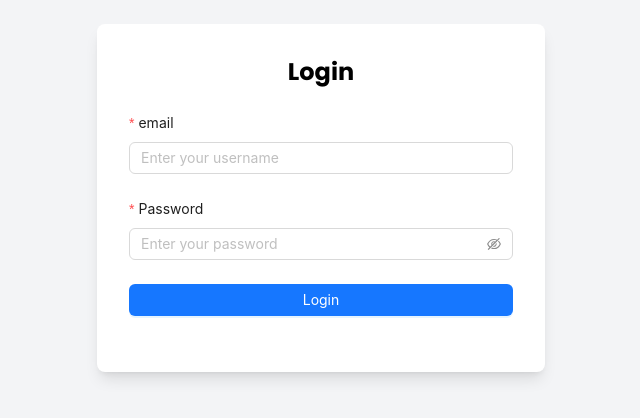
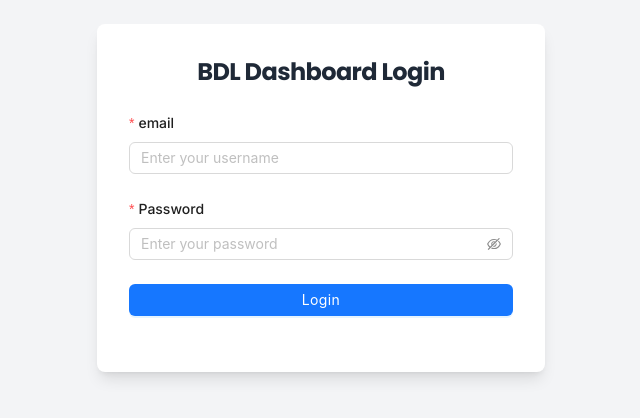
Before and after one commit to arakash-developer/bdl-dash, a React (Vite) app: page /login in a window 1280 px wide. Shown: the part 202-620 px from the top of the page, without its empty margins (319-959 px from the left). Built offline with nearby package versions, Linux system fonts and the light colour scheme.

Commit message:
Enhance layout and styling: apply primary font to App, Layout, Home, and Login components for improved visual consistency

```diff
--- a/src/App.jsx
+++ b/src/App.jsx
@@ -32,6 +32,7 @@ import Specification from "./pages/Specification";
 import UserManagement from "./pages/UserManagement";
 function App() {
   return (
+    <div className="font-primary">
       <Router>
         <AuthContextProvider>
           <Routes>
@@ -142,6 +143,7 @@ function App() {
           </Routes>
         </AuthContextProvider>
       </Router>
+    </div>
   );
 }
 
--- a/src/components/Layout.jsx
+++ b/src/components/Layout.jsx
@@ -1,10 +1,9 @@
-import { PropTypes } from "prop-types";
 import { useContext, useEffect } from "react";
 import { Outlet, useNavigate } from "react-router-dom";
 import { AuthContext } from "../context/AuthContext";
 import Sidebar from "./Sidebar";
 
-const Layout = ({ children }) => {
+const Layout = () => {
   const { userInfo } = useContext(AuthContext);
   const navigate = useNavigate();
 
@@ -14,9 +13,9 @@ const Layout = ({ children }) => {
     }
   });
   return (
-    <div className="flex overflow-hidden">
+    <div className="flex overflow-hidden font-primary">
       <Sidebar />
-      <div className="flex-1 p-2 bg-gray-100 h-screen overflow-y-auto overflow-x-hidden">
+      <div className="flex-1 p-2 bg-gray-100 h-screen overflow-y-auto overflow-x-hidden font-primary">
         <Outlet />
       </div>
     </div>
@@ -24,7 +23,3 @@ const Layout = ({ children }) => {
 };
 
 export default Layout;
-
-Layout.propTypes = {
-  children: PropTypes.node,
-};
--- a/src/index.css
+++ b/src/index.css
@@ -15,8 +15,15 @@
     -webkit-font-smoothing: antialiased;
     -moz-osx-font-smoothing: grayscale;
     text-rendering: optimizeLegibility;
+    font-feature-settings: "kern" 1;
   }
 
+  /* Apply beautiful fonts to all elements */
+  * {
+    font-family: inherit;
+  }
+
+  /* Headings with Poppins font */
   h1,
   h2,
   h3,
@@ -26,6 +33,45 @@
     font-family: "Poppins", system-ui, -apple-system, BlinkMacSystemFont,
       "Segoe UI", Roboto, Oxygen, Ubuntu, Cantarell, sans-serif;
     font-weight: 600;
+    letter-spacing: -0.025em;
+  }
+
+  /* Input elements */
+  input,
+  textarea,
+  select {
+    font-family: "Inter", system-ui, -apple-system, BlinkMacSystemFont,
+      "Segoe UI", Roboto, Oxygen, Ubuntu, Cantarell, sans-serif;
+    font-weight: 400;
+  }
+
+  /* Button elements */
+  button {
+    font-family: "Inter", system-ui, -apple-system, BlinkMacSystemFont,
+      "Segoe UI", Roboto, Oxygen, Ubuntu, Cantarell, sans-serif;
+    font-weight: 500;
+    letter-spacing: 0.025em;
+  }
+
+  /* Labels and form elements */
+  label {
+    font-family: "Inter", system-ui, -apple-system, BlinkMacSystemFont,
+      "Segoe UI", Roboto, Oxygen, Ubuntu, Cantarell, sans-serif;
+    font-weight: 500;
+  }
+
+  /* Tables */
+  table,
+  th,
+  td {
+    font-family: "Inter", system-ui, -apple-system, BlinkMacSystemFont,
+      "Segoe UI", Roboto, Oxygen, Ubuntu, Cantarell, sans-serif;
+  }
+
+  /* Code elements (if any) */
+  code,
+  pre {
+    font-family: "Monaco", "Menlo", "Ubuntu Mono", monospace;
   }
 }
 
@@ -90,3 +136,70 @@
 .ant-checkbox-wrapper {
   font-size: 1.1rem; /* Adjust label size */
 }
+
+/* Custom Component Classes */
+@layer components {
+  /* Primary font utilities */
+  .font-primary {
+    font-family: "Inter", system-ui, -apple-system, BlinkMacSystemFont,
+      "Segoe UI", Roboto, Oxygen, Ubuntu, Cantarell, sans-serif;
+  }
+
+  .font-secondary {
+    font-family: "Poppins", system-ui, -apple-system, BlinkMacSystemFont,
+      "Segoe UI", Roboto, Oxygen, Ubuntu, Cantarell, sans-serif;
+  }
+
+  /* Beautiful text utilities */
+  .text-primary {
+    @apply font-primary text-gray-900;
+  }
+
+  .text-heading {
+    @apply font-secondary font-semibold text-gray-900;
+  }
+
+  .text-subheading {
+    @apply font-secondary font-medium text-gray-700;
+  }
+
+  .text-body {
+    @apply font-primary font-normal text-gray-600;
+  }
+
+  .text-caption {
+    @apply font-primary text-sm font-medium text-gray-500;
+  }
+
+  /* Button text utilities */
+  .btn-text {
+    @apply font-primary font-medium tracking-wide;
+  }
+
+  .btn-text-sm {
+    @apply font-primary text-sm font-medium tracking-wide;
+  }
+
+  /* Input text utilities */
+  .input-text {
+    @apply font-primary font-normal placeholder:text-gray-400;
+  }
+
+  /* Table text utilities */
+  .table-header {
+    @apply font-primary font-semibold text-gray-900;
+  }
+
+  .table-cell {
+    @apply font-primary font-normal text-gray-700;
+  }
+
+  /* Card text utilities */
+  .card-title {
+    @apply font-secondary font-semibold text-gray-900;
+  }
+
+  .card-body {
+    @apply font-primary font-normal text-gray-600;
+  }
+}
--- a/src/pages/Home.jsx
+++ b/src/pages/Home.jsx
@@ -84,25 +84,25 @@ const Home = () => {
   const COLORS = ["#1f2937", "#9ca3af"];
 
   return (
-    <div className="p-4 bg-gray-100 min-h-screen">
+    <div className="p-4 bg-gray-100 min-h-screen font-primary">
       {/* Welcome Section */}
       <Row gutter={[16, 16]} className="mb-6">
         <Col span={24}>
           <Card
-            className="shadow-lg text-white"
+            className="shadow-lg text-white font-primary"
             style={{ backgroundColor: "rgb(31 41 55)" }}
           >
             <div className="flex items-center space-x-4">
               <div className="w-16 h-16 bg-white bg-opacity-20 rounded-full flex items-center justify-center">
-                <span className="text-2xl font-bold text-white">
+                <span className="text-2xl font-bold text-white font-secondary">
                   {userInfo?.name ? userInfo.name.charAt(0).toUpperCase() : "U"}
                 </span>
               </div>
               <div>
-                <h1 className="text-2xl font-bold text-white mb-1">
+                <h1 className="text-2xl font-bold text-white mb-1 font-secondary">
                   Welcome back, {userInfo?.name || "User"}!
                 </h1>
-                <p className="text-blue-100 mb-2">
+                <p className="text-blue-100 mb-2 font-primary">
                   Role:{" "}
                   {userInfo?.role
                     ? userInfo.role.charAt(0).toUpperCase() +
@@ -115,7 +115,7 @@ const Home = () => {
                       userInfo?.createdAt ? "bg-green-400" : "bg-yellow-400"
                     }`}
                   />
-                  <span className="text-blue-100 text-xs">
+                  <span className="text-blue-100 text-xs font-primary">
                     {userInfo?.createdAt
                       ? "Live data from backend"
                       : "Cached data"}
--- a/src/pages/Login.jsx
+++ b/src/pages/Login.jsx
@@ -13,16 +13,19 @@ const Login = () => {
     if (userInfo.role === "admin") {
       navigate("/");
     }
-  }, [userInfo]);
+  }, [userInfo, navigate]);
   return (
-    <div className="flex justify-center items-center h-screen bg-gray-100">
+    <div className="flex justify-center items-center h-screen bg-gray-100 font-primary">
       <div className="bg-white p-8 shadow-lg rounded-lg max-w-md w-full">
-        <h2 className="text-2xl font-bold mb-6 text-center">Login</h2>
+        <h2 className="text-2xl font-bold mb-6 text-center font-secondary text-gray-800">
+          BDL Dashboard Login
+        </h2>
         <Form
           name="login"
           layout="vertical"
           initialValues={{ remember: true }}
           onFinish={onFinish}
+          className="font-primary"
         >
           <Form.Item
             label="email"
```
Lines whose indentation alone changed are shown as unchanged.
